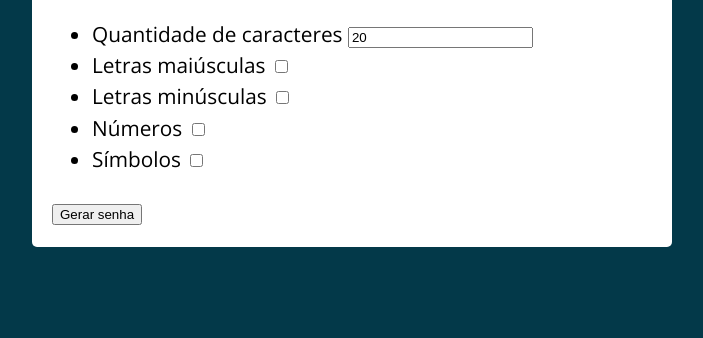
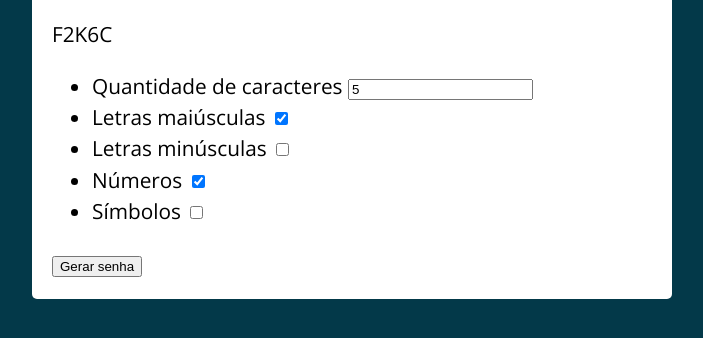
Before and after one commit to GeovannyMB/gerador-senha, a website built with webpack: page public/index.html in a window 1280 px wide. Both pictures are taken after a click on the button "Gerar senha". Shown: the part 134-472 px from the top of the page, without its empty margins (288-991 px from the left). Built offline with nearby package versions, Linux system fonts and the light colour scheme.

Commit message:
fix bug password

```diff
--- a/public/assets/js/bundle.js
+++ b/public/assets/js/bundle.js
@@ -128,7 +128,7 @@ var geraSimbolo = function geraSimbolo() {
 
 function geraSenha(qtd, maiuscula, minuscula, numero, simbolo) {
   var senhaArray = [];
-  qtd = Number();
+  qtd = Number(qtd);
 
   for (var i = 0; i < qtd; i++) {
     maiuscula && senhaArray.push(geraMaiuscula());
@@ -163,7 +163,7 @@ var chkSymbol = document.querySelector("#symbol");
 var btnPassword = document.querySelector(".btn-gera-senha");
 /* harmony default export */ const __WEBPACK_DEFAULT_EXPORT__ = (function () {
   btnPassword.addEventListener("click", function () {
-    resultado.innerHTML = gera();
+    resultado.textContent = gera();
   });
 });
 
--- a/public/index.html
+++ b/public/index.html
@@ -1,11 +1,13 @@
 <!DOCTYPE html>
 <html lang="en">
+
 <head>
     <meta charset="UTF-8">
     <meta http-equiv="X-UA-Compatible" content="IE=edge">
     <meta name="viewport" content="width=device-width, initial-scale=1.0">
     <title>Modelo</title>
 </head>
+
 <body>
 
     <section class="container">
@@ -13,10 +15,10 @@
         <div class="resultado"></div>
 
         <ul>
-            <li>Quantidade de caracteres <input value="20" type="number" id="qtd-caracteres"></li>
-            <li>Letras maiúsculas <input type="checkbox" id="upper"></li>
+            <li>Quantidade de caracteres <input value="5" type="number" id="qtd-caracteres"></li>
+            <li>Letras maiúsculas <input type="checkbox" id="upper" checked></li>
             <li>Letras minúsculas <input type="checkbox" id="lower"></li>
-            <li>Números <input type="checkbox" id="number"></li>
+            <li>Números <input type="checkbox" id="number" checked></li>
             <li>Símbolos <input type="checkbox" id="symbol"></li>
         </ul>
 
@@ -25,4 +27,5 @@
 
     <script src="./assets/js/bundle.js"></script>
 </body>
+
 </html>
--- a/src/modules/GeraSenha.js
+++ b/src/modules/GeraSenha.js
@@ -100,7 +100,7 @@ const geraSimbolo = () => simbolos[rand(0, simbolos.length)];
 
 export default function geraSenha(qtd, maiuscula, minuscula, numero, simbolo) {
   const senhaArray = [];
-  qtd = Number();
+  qtd = Number(qtd);
 
   for (let i = 0; i < qtd; i++) {
     maiuscula && senhaArray.push(geraMaiuscula());
--- a/src/modules/showPassword.js
+++ b/src/modules/showPassword.js
@@ -10,7 +10,7 @@ const btnPassword = document.querySelector(".btn-gera-senha");
 
 export default () => {
   btnPassword.addEventListener("click", () => {
-    resultado.innerHTML = gera();
+    resultado.textContent = gera();
   });
 };
 
```
Also changed, not shown: 1 other file.
